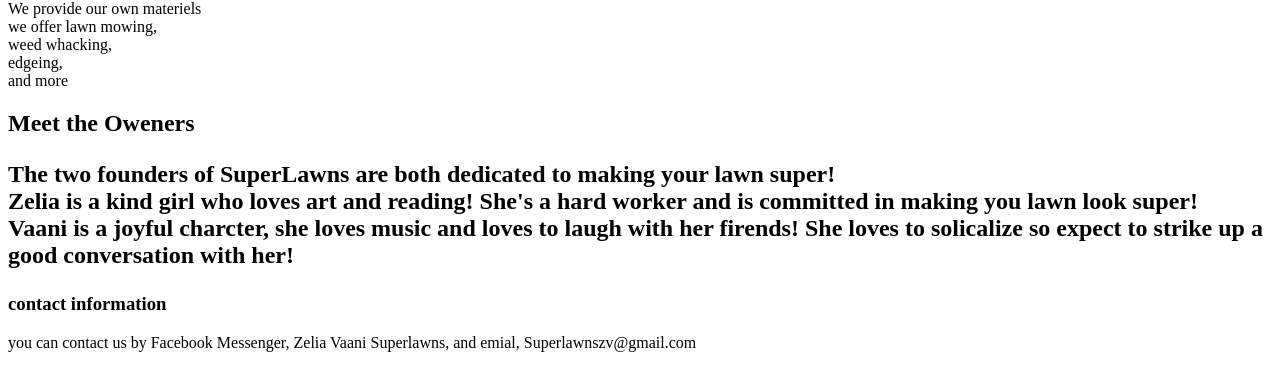
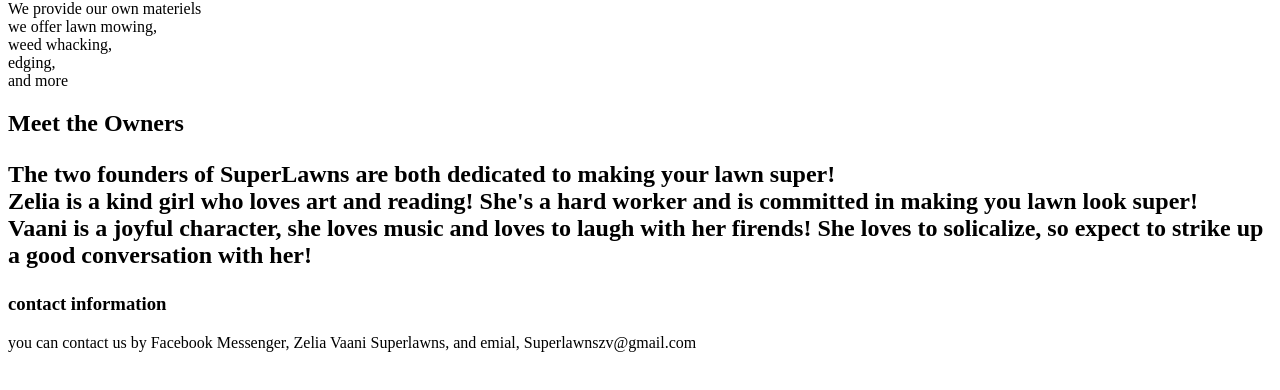
Before and after one commit to Vaaniiscool33/vaaniiscool33.github.io, a plain HTML site: page index.html in a window 1280 px wide. Shown: the part 252-642 px from the top of the page. Drawn offline with Linux system fonts and the light colour scheme.

Commit message:
Update index.html

```diff
--- a/index.html
+++ b/index.html
@@ -12,15 +12,15 @@
         <p>We provide our own materiels<br>
     we offer lawn mowing,<br>
   weed whacking,<br>
-    edgeing,<br>
+    edging,<br>
     and more
     </p>
 
-        <h2> Meet the Oweners<h2/>
+        <h2> Meet the Owners<h2/>
 
             <p> The two founders of SuperLawns are both dedicated to making your lawn super!<br>
     Zelia is a kind girl who loves art and reading! She's a hard worker and is committed in making you lawn look super!<br>
-    Vaani is a joyful charcter, she loves music and loves to laugh with her firends! She loves to solicalize so expect to strike up a good conversation with her!
+    Vaani is a joyful character, she loves music and loves to laugh with her firends! She loves to solicalize, so expect to strike up a good conversation with her!
     </p>
 
             <h3> contact information</h3>
```
